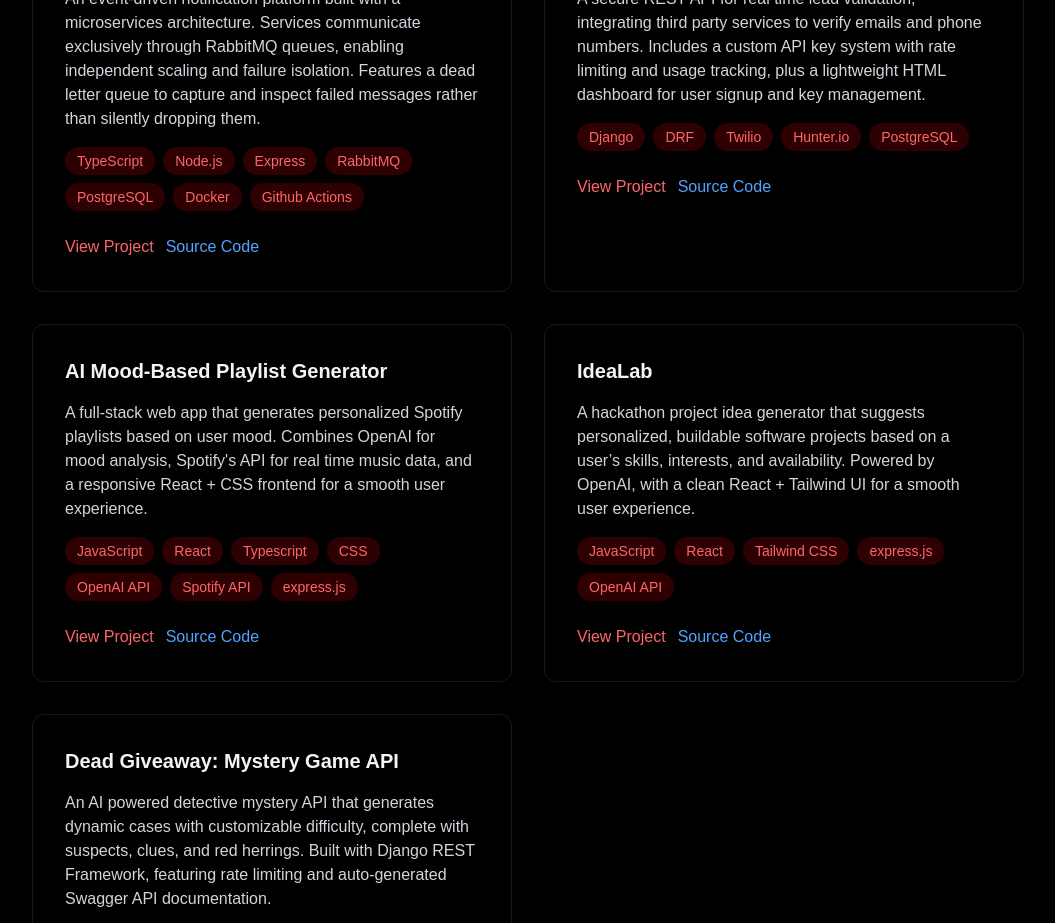
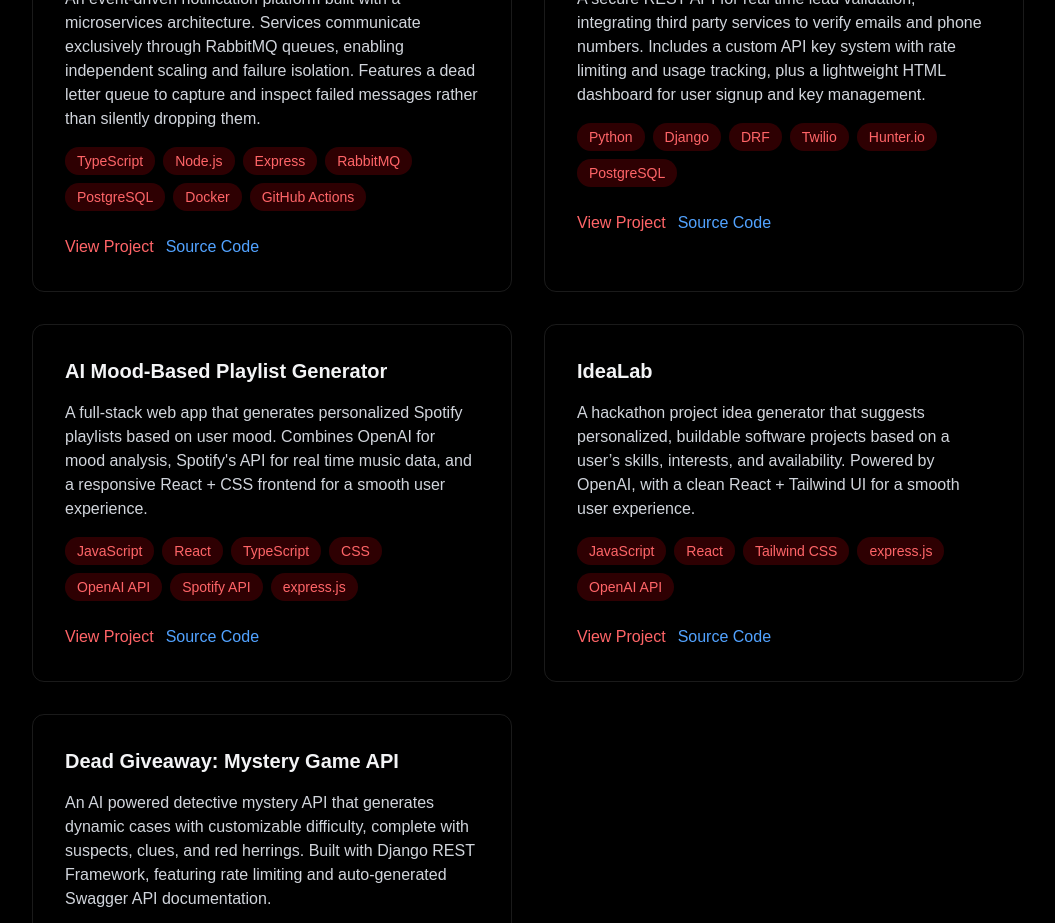
Before and after one commit to cyberdeeb/portfolio, a React (Vite) app: page / in a window 1280 px wide. Shown: the part 2720-3643 px from the top of the page, without its empty margins (112-1167 px from the left). Built offline with nearby package versions, Linux system fonts and the light colour scheme; no server answers.

Commit message:
Refactor styles and correct typos in NotificationPlatform and Projects components

```diff
--- a/src/components/projects/NotificationPlatform.jsx
+++ b/src/components/projects/NotificationPlatform.jsx
@@ -75,7 +75,7 @@ export function NotificationPlatform() {
         <div className="max-w-4xl mx-auto px-6 py-6 flex items-center justify-between">
           <button
             onClick={() => navigate('/')}
-            className="flex items-center gap-2 text-gray-400 hover:text-white transition-colors text-sm"
+            className="flex items-center gap-2 text-gray-400 transition-all duration-300 delay-75 hover:text-red-400 text-sm"
           >
             ← Back to Portfolio
           </button>
@@ -83,7 +83,7 @@ export function NotificationPlatform() {
             href="https://github.com/cyberdeeb/notification-platform"
             target="_blank"
             rel="noopener noreferrer"
-            className="flex items-center gap-2 text-sm border border-gray-700 hover:border-gray-500 px-4 py-2 rounded transition-colors"
+            className="flex items-center gap-2 text-sm border-red-500 text-ivory border transition-all duration-200 hover:-translate-y-0.5 hover:shadow-[0_0_15px_rgba(239,68,68,0.2)] hover:bg-red-600/20 active:scale-95 cursor-pointer px-4 py-2 rounded transition-all"
           >
             <svg className="w-4 h-4" fill="currentColor" viewBox="0 0 24 24">
               <path d="M12 0C5.37 0 0 5.37 0 12c0 5.31 3.435 9.795 8.205 11.385.6.105.825-.255.825-.57 0-.285-.015-1.23-.015-2.235-3.015.555-3.795-.735-4.035-1.41-.135-.345-.72-1.41-1.23-1.695-.42-.225-1.02-.78-.015-.795.945-.015 1.62.87 1.845 1.23 1.08 1.815 2.805 1.305 3.495.99.105-.78.42-1.305.765-1.605-2.67-.3-5.46-1.335-5.46-5.925 0-1.305.465-2.385 1.23-3.225-.12-.3-.54-1.53.12-3.18 0 0 1.005-.315 3.3 1.23.96-.27 1.98-.405 3-.405s2.04.135 3 .405c2.295-1.56 3.3-1.23 3.3-1.23.66 1.65.24 2.88.12 3.18.765.84 1.23 1.905 1.23 3.225 0 4.605-2.805 5.625-5.475 5.925.435.375.81 1.095.81 2.22 0 1.605-.015 2.895-.015 3.3 0 .315.225.69.825.57A12.02 12.02 0 0024 12c0-6.63-5.37-12-12-12z" />
@@ -171,7 +171,7 @@ export function NotificationPlatform() {
             {services.map((service) => (
               <div
                 key={service.name}
-                className="border border-gray-800 rounded-lg p-6 space-y-2 hover:border-gray-600 transition-colors"
+                className="border border-gray-800 rounded-lg p-6 space-y-2 hover:shadow-[0_0_0.5rem_0_rgba(255,0,0,0.5)] transition-all"
               >
                 <div className="flex items-center gap-3">
                   <span className="text-xl">{service.icon}</span>
@@ -253,7 +253,7 @@ export function NotificationPlatform() {
             href="https://github.com/cyberdeeb/notification-platform"
             target="_blank"
             rel="noopener noreferrer"
-            className="text-sm bg-white text-black px-6 py-2 rounded hover:bg-gray-200 transition-colors font-medium"
+            className="text-sm bg-red-700 text-ivory px-6 py-2 rounded transition-all duration-200 hover:-translate-y-0.5 hover:shadow-[0_0_15px_rgba(239,68,68,0.4)] hover:bg-red-700 active:scale-95 cursor-pointer"
           >
             View on GitHub
           </a>
--- a/src/components/sections/Projects.jsx
+++ b/src/components/sections/Projects.jsx
@@ -30,7 +30,7 @@ export const Projects = () => {
                   'RabbitMQ',
                   'PostgreSQL',
                   'Docker',
-                  'Github Actions',
+                  'GitHub Actions',
                 ].map((tech) => (
                   <span
                     key={tech}
@@ -67,16 +67,21 @@ export const Projects = () => {
                 key management.
               </p>
               <div className="flex flex-wrap gap-2">
-                {['Django', 'DRF', 'Twilio', 'Hunter.io', 'PostgreSQL'].map(
-                  (tech) => (
+                {[
+                  'Python',
+                  'Django',
+                  'DRF',
+                  'Twilio',
+                  'Hunter.io',
+                  'PostgreSQL',
+                ].map((tech) => (
                   <span
                     key={tech}
                     className="bg-red-600/20 text-red-400 px-3 py-1 rounded-full text-sm hover:bg-red-600/30 hover:shadow-[0_0_0.5rem_0_rgba(255,0,0,0.5)] transition-all"
                   >
                     {tech}
                   </span>
-                  ),
-                )}
+                ))}
               </div>
               <div className="flex gap-3 mt-2">
                 <a
@@ -111,7 +116,7 @@ export const Projects = () => {
                 {[
                   'JavaScript',
                   'React',
-                  'Typescript',
+                  'TypeScript',
                   'CSS',
                   'OpenAI API',
                   'Spotify API',
```
Lines whose indentation alone changed are shown as unchanged.
